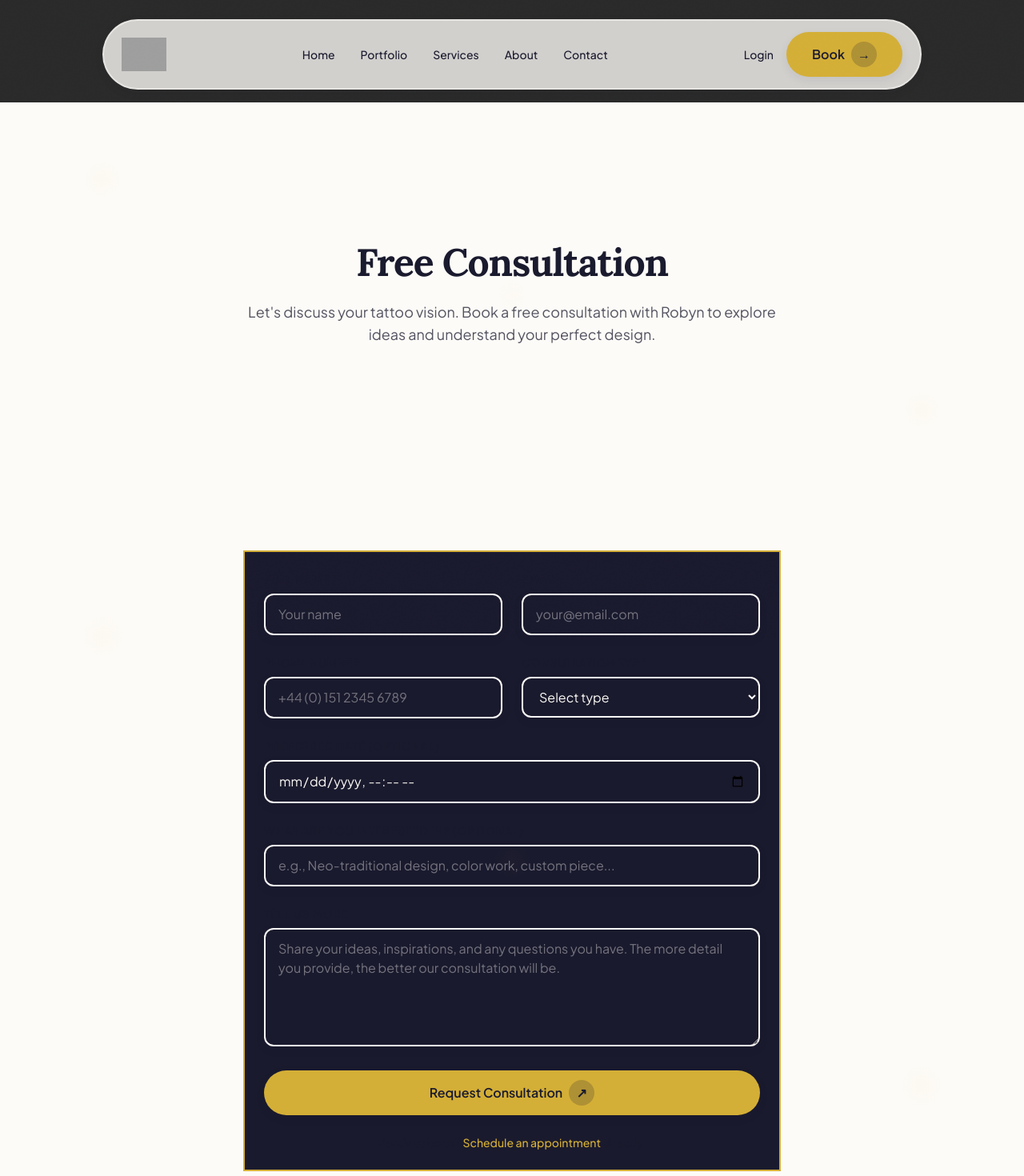
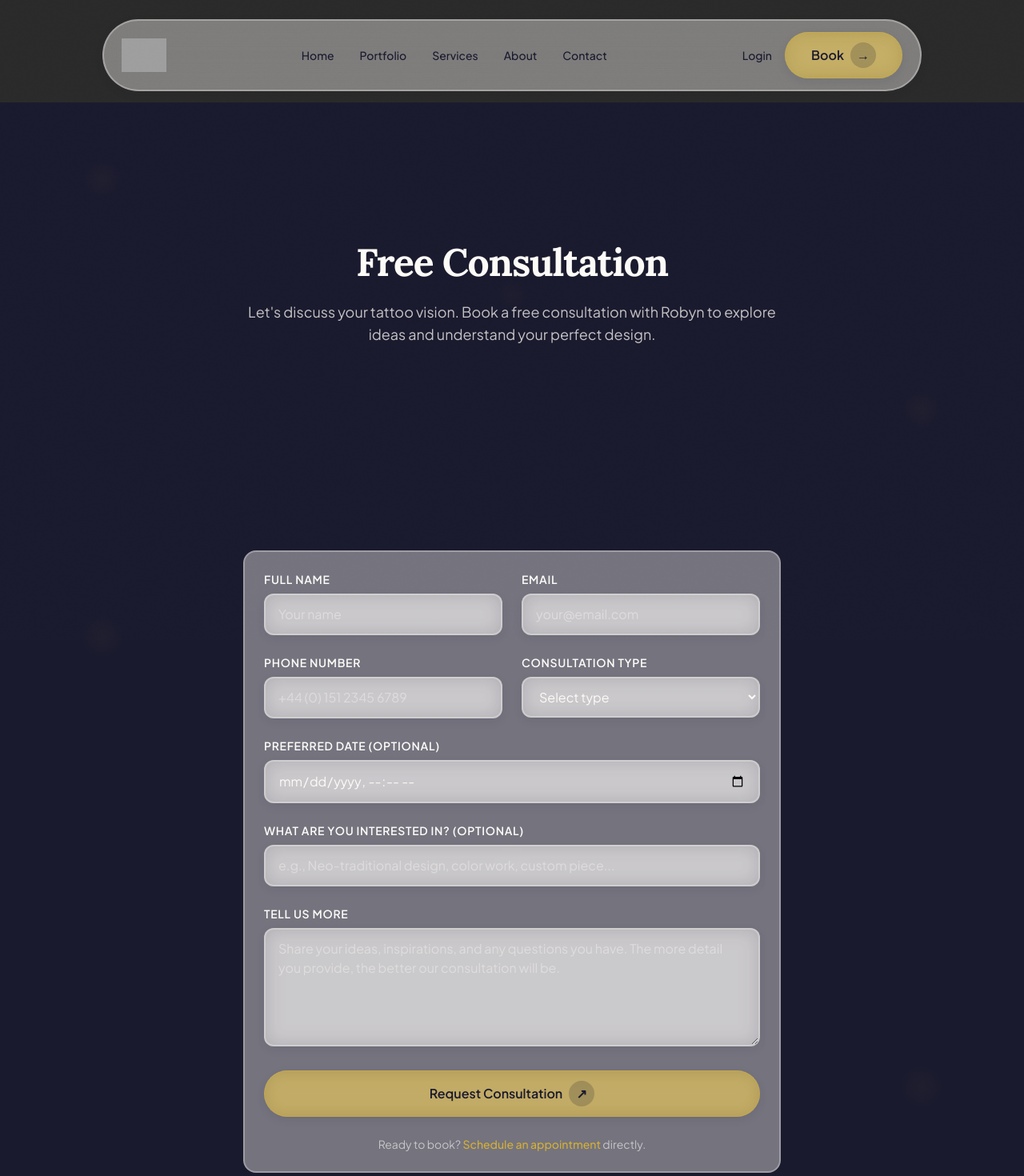
Before and after one commit to HallofMirrorsTattoo/hall-of-mirrors-tattoo, a Next.js app in the folder frontend/: page /consultation in a window 1280 px wide. Shown: the top 1470 px of the page at 80% size. Built offline with nearby package versions, Linux system fonts and the light colour scheme; grey boxes are pictures that could not be loaded; a web font is replaced by a local one.

Commit message:
Implement new design system: charcoal backgrounds, glass morphism boxes, increased transparency on all elements

```diff
--- a/frontend/app/artist/login/page.tsx
+++ b/frontend/app/artist/login/page.tsx
@@ -29,7 +29,7 @@ export default function ArtistLogin() {
 
   if (isLoading) {
     return (
-      <div className="min-h-[100dvh] flex items-center justify-center bg-primary-light">
+      <div className="min-h-[100dvh] flex items-center justify-center bg-primary-dark">
         <div className="text-center">
           <p className="text-primary-dark">Loading...</p>
         </div>
--- a/frontend/app/client/dashboard/page.tsx
+++ b/frontend/app/client/dashboard/page.tsx
@@ -21,7 +21,7 @@ export default function ClientDashboardPage() {
 
   return (
     <ClientProtectedRoute>
-      <div className="min-h-screen bg-primary-light pt-32 pb-20">
+      <div className="min-h-screen bg-primary-dark pt-32 pb-20">
         <div className="max-w-6xl mx-auto px-4">
           {/* Header */}
           <div className="flex justify-between items-center mb-12">
--- a/frontend/app/client/login/page.tsx
+++ b/frontend/app/client/login/page.tsx
@@ -27,7 +27,7 @@ export default function ClientLoginPage() {
   };
 
   return (
-    <div className="min-h-screen bg-primary-light pt-40 pb-20">
+    <div className="min-h-screen bg-primary-dark pt-40 pb-20">
       <div className="max-w-md mx-auto px-4">
         <div className="card-premium">
           <div className="card-premium-inner">
--- a/frontend/app/client/signup/page.tsx
+++ b/frontend/app/client/signup/page.tsx
@@ -50,7 +50,7 @@ export default function ClientSignupPage() {
   };
 
   return (
-    <div className="min-h-screen bg-primary-light pt-40 pb-20">
+    <div className="min-h-screen bg-primary-dark pt-40 pb-20">
       <div className="max-w-md mx-auto px-4">
         <div className="card-premium">
           <div className="card-premium-inner">
--- a/frontend/app/consultation/page.tsx
+++ b/frontend/app/consultation/page.tsx
@@ -66,19 +66,19 @@ export default function ConsultationPage() {
   return (
     <div>
       {/* Hero Section */}
-      <section className="min-h-[60dvh] px-4 py-20 flex items-center justify-center relative overflow-hidden pattern-gold-accents bg-primary-light">
+      <section className="min-h-[60dvh] px-4 py-20 flex items-center justify-center relative overflow-hidden pattern-gold-accents bg-primary-dark">
         <div className="max-w-4xl mx-auto w-full text-center space-y-6 relative z-10">
-          <h1 className="text-4xl md:text-5xl font-serif font-bold text-primary-dark">
+          <h1 className="text-4xl md:text-5xl font-serif font-bold text-primary-light">
             Free Consultation
           </h1>
-          <p className="text-lg text-primary-dark/75 max-w-2xl mx-auto">
+          <p className="text-lg text-primary-light/75 max-w-2xl mx-auto">
             Let's discuss your tattoo vision. Book a free consultation with Robyn to explore ideas and understand your perfect design.
           </p>
         </div>
       </section>
 
       {/* Form Section */}
-      <section className="px-4 py-20 bg-primary-light pattern-gold-accents">
+      <section className="px-4 py-20 bg-primary-dark pattern-gold-accents">
         <div className="max-w-2xl mx-auto">
           <div className="card-premium">
             <div className="card-premium-inner">
@@ -97,7 +97,7 @@ export default function ConsultationPage() {
               <form onSubmit={handleSubmit(onSubmit)} className="space-y-6">
                 <div className="grid grid-cols-1 md:grid-cols-2 gap-6">
                   <div>
-                    <label htmlFor="clientName" className="block text-sm font-semibold text-primary-dark uppercase tracking-wider mb-2">
+                    <label htmlFor="clientName" className="block text-sm font-semibold text-primary-light uppercase tracking-wider mb-2">
                       Full Name
                     </label>
                     <input
@@ -113,7 +113,7 @@ export default function ConsultationPage() {
                   </div>
 
                   <div>
-                    <label htmlFor="clientEmail" className="block text-sm font-semibold text-primary-dark uppercase tracking-wider mb-2">
+                    <label htmlFor="clientEmail" className="block text-sm font-semibold text-primary-light uppercase tracking-wider mb-2">
                       Email
                     </label>
                     <input
@@ -129,7 +129,7 @@ export default function ConsultationPage() {
                   </div>
 
                   <div>
-                    <label htmlFor="clientPhone" className="block text-sm font-semibold text-primary-dark uppercase tracking-wider mb-2">
+                    <label htmlFor="clientPhone" className="block text-sm font-semibold text-primary-light uppercase tracking-wider mb-2">
                       Phone Number
                     </label>
                     <input
@@ -145,7 +145,7 @@ export default function ConsultationPage() {
                   </div>
 
                   <div>
-                    <label htmlFor="consultationType" className="block text-sm font-semibold text-primary-dark uppercase tracking-wider mb-2">
+                    <label htmlFor="consultationType" className="block text-sm font-semibold text-primary-light uppercase tracking-wider mb-2">
                       Consultation Type
                     </label>
                     <select
@@ -165,7 +165,7 @@ export default function ConsultationPage() {
                 </div>
 
                 <div>
-                  <label htmlFor="preferredDate" className="block text-sm font-semibold text-primary-dark uppercase tracking-wider mb-2">
+                  <label htmlFor="preferredDate" className="block text-sm font-semibold text-primary-light uppercase tracking-wider mb-2">
                     Preferred Date (Optional)
                   </label>
                   <input
@@ -177,7 +177,7 @@ export default function ConsultationPage() {
                 </div>
 
                 <div>
-                  <label htmlFor="interestedIn" className="block text-sm font-semibold text-primary-dark uppercase tracking-wider mb-2">
+                  <label htmlFor="interestedIn" className="block text-sm font-semibold text-primary-light uppercase tracking-wider mb-2">
                     What are you interested in? (Optional)
                   </label>
                   <input
@@ -190,7 +190,7 @@ export default function ConsultationPage() {
                 </div>
 
                 <div>
-                  <label htmlFor="message" className="block text-sm font-semibold text-primary-dark uppercase tracking-wider mb-2">
+                  <label htmlFor="message" className="block text-sm font-semibold text-primary-light uppercase tracking-wider mb-2">
                     Tell us more
                   </label>
                   <textarea
@@ -214,8 +214,8 @@ export default function ConsultationPage() {
                   <div className="btn-primary-icon">↗</div>
                 </button>
 
-                <p className="text-center text-sm text-primary-dark/60">
-                  Ready to book? <Link href="/booking" className="text-accent-gold hover:text-primary-dark font-medium">
+                <p className="text-center text-sm text-primary-light/60">
+                  Ready to book? <Link href="/booking" className="text-accent-gold hover:text-primary-light font-medium">
                     Schedule an appointment
                   </Link> directly.
                 </p>
--- a/frontend/app/globals.css
+++ b/frontend/app/globals.css
@@ -52,23 +52,23 @@ h3 {
   @apply inline-block rounded-full bg-primary-dark/5 border border-primary-dark/10 px-3 py-1 text-[11px] uppercase tracking-[0.15em] font-medium text-primary-dark/60 mb-4;
 }
 
-/* Sharp-edged card for dark theme - high contrast */
+/* Glass morphism cards */
 .card-premium {
-  @apply p-0 bg-primary-dark border-2 border-accent-gold rounded-none;
+  @apply p-0 bg-primary-light/40 backdrop-blur-md border-2 border-primary-light/30 rounded-2xl;
 }
 
 .card-premium-inner {
-  @apply rounded-none bg-primary-dark border-none p-6 text-primary-light;
+  @apply rounded-2xl bg-transparent border-none p-6 text-primary-light;
 }
 
-/* Glass morphism effect on navigation */
+/* Glass morphism effect - cream with high transparency */
 .glassmorphism {
-  @apply bg-primary-light/80 backdrop-blur-xl border-2 border-primary-light/50 rounded-full shadow-soft;
+  @apply bg-primary-light/40 backdrop-blur-xl border-2 border-primary-light/30 rounded-full shadow-soft;
 }
 
-/* Premium button styles - gold background with navy text */
+/* Premium button styles - gold with transparency and glass effect */
 .btn-primary {
-  @apply relative inline-flex items-center gap-2 bg-accent-gold text-primary-dark font-semibold py-3 px-8 rounded-full hover:text-primary-light transition-all duration-500 active:scale-[0.98] shadow-soft;
+  @apply relative inline-flex items-center gap-2 bg-accent-gold/60 backdrop-blur-md border border-accent-gold/40 text-primary-dark font-semibold py-3 px-8 rounded-full hover:bg-accent-gold/80 transition-all duration-500 active:scale-[0.98] shadow-soft;
   transition-timing-function: cubic-bezier(0.32, 0.72, 0, 1);
 }
 
@@ -82,9 +82,9 @@ h3 {
   transition-timing-function: cubic-bezier(0.32, 0.72, 0, 1);
 }
 
-/* Secondary button - navy border on dark background */
+/* Secondary button - cream glass morphism with high transparency */
 .btn-secondary {
-  @apply border-2 border-primary-light text-primary-light font-semibold py-3 px-8 rounded-full hover:bg-primary-light/10 transition-all duration-500 active:scale-[0.98];
+  @apply bg-primary-light/40 backdrop-blur-md border-2 border-primary-light/30 text-primary-light font-semibold py-3 px-8 rounded-full hover:bg-primary-light/60 transition-all duration-500 active:scale-[0.98] shadow-soft;
   transition-timing-function: cubic-bezier(0.32, 0.72, 0, 1);
 }
 
@@ -93,9 +93,9 @@ a {
   @apply text-accent-gold hover:text-primary-dark transition-colors duration-300;
 }
 
-/* Form elements - dark background */
+/* Form elements - glass morphism */
 input, textarea, select {
-  @apply bg-primary-dark border-2 border-primary-light rounded-xl px-4 py-3 text-primary-light placeholder-primary-light/40 focus:outline-none focus:border-accent-gold focus:ring-1 focus:ring-accent-gold/30 transition-all duration-300 shadow-soft;
+  @apply bg-primary-light/40 backdrop-blur-md border-2 border-primary-light/30 rounded-xl px-4 py-3 text-primary-light placeholder-primary-light/40 focus:outline-none focus:border-primary-light/60 focus:ring-1 focus:ring-primary-light/20 transition-all duration-300 shadow-soft;
   transition-timing-function: cubic-bezier(0.32, 0.72, 0, 1);
 }
 
@@ -116,7 +116,7 @@ label {
 
 /* Premium spacing */
 section {
-  @apply py-28 md:py-40;
+  @apply py-28 md:py-40 bg-primary-dark;
 }
 
 /* Typography contrast - for dark background */
```
Also changed, not shown: frontend/app/booking/page.tsx (+16 -16 lines).
